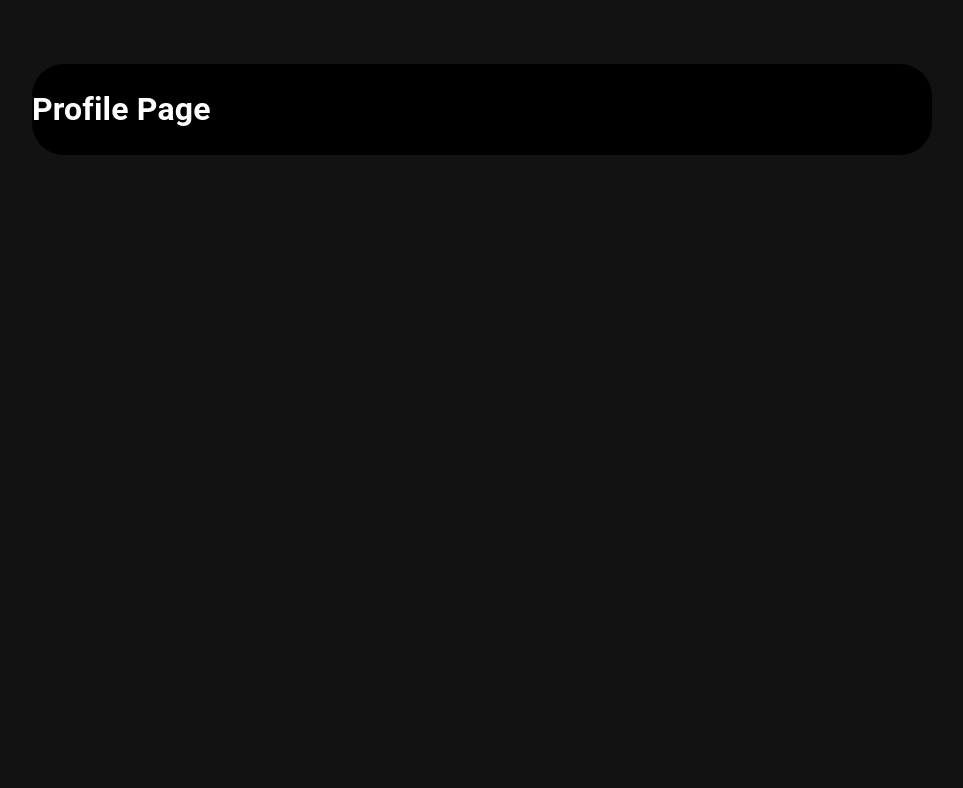
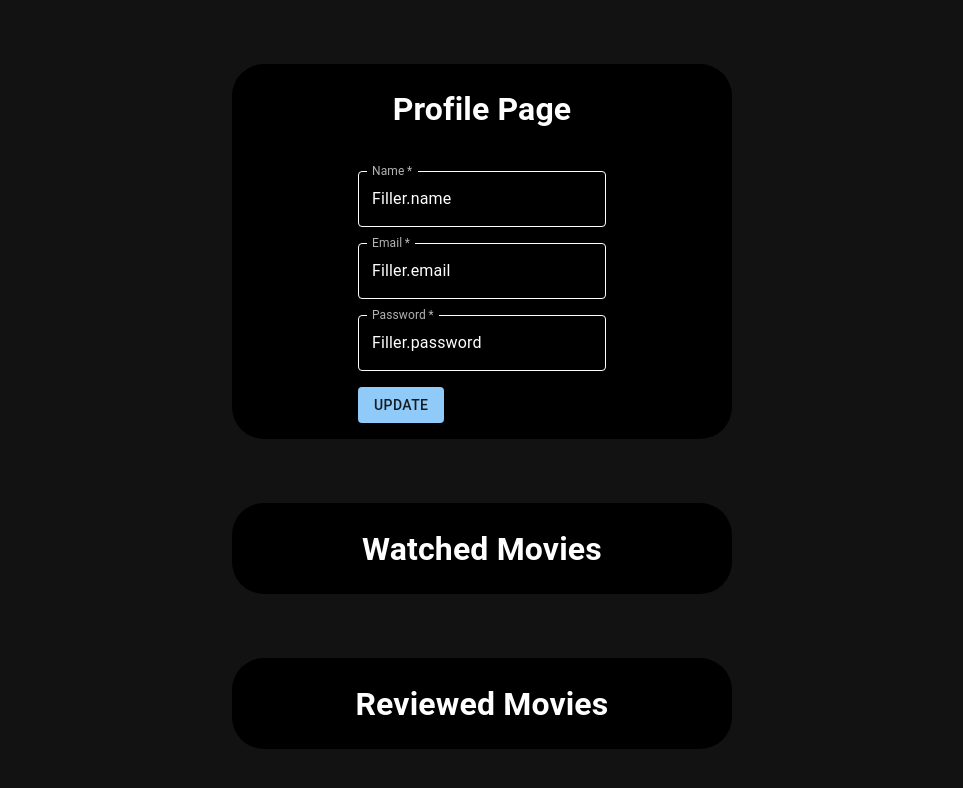
Before and after one commit to CS179K-Summer23/cs179-project-moviecritics, a Next.js app in the folder FrontEnd/: page /profile in a window 1280 px wide. Shown: the top 788 px of the page, without its empty margins (158-1121 px from the left). Built offline with nearby package versions, Linux system fonts and the light colour scheme.

Commit message:
Started profile

```diff
--- a/FrontEnd/pages/main.js
+++ b/FrontEnd/pages/main.js
@@ -21,7 +21,6 @@ import AccountCreation from "./accountCreation";
 import UserSurveyApp from "./UserSurvey";
 import MovieshowerFromInterests from "./interestsFromSurvey";
 import CloseIcon from '@mui/icons-material/Close';
-import LaunchPage from "./launchpage";
 import MovieRatings from "./MovieRating";
 import PaginationApp from "./Pagination";
 import ProfilePage from "./profile";
--- a/FrontEnd/pages/profile.js
+++ b/FrontEnd/pages/profile.js
@@ -1,34 +1,111 @@
 import * as React from "react";
-import { ThemeProvider, createTheme, styled } from "@mui/material/styles";
-import CssBaseline from "@mui/material/CssBaseline";
-import { Box } from "@mui/material";
+import axios from "axios";
+import { useState } from "react";
+import { Button, Box, TextField } from "@mui/material";
+import { createTheme, ThemeProvider } from '@mui/material/styles';
+import CssBaseline from '@mui/material/CssBaseline';
+import styled from "styled-components";
+
+const StyledInput = styled(TextField)`
+  width: 100%;
+  & .MuiOutlinedInput-notchedOutline {
+    border-color: white;
+  }
+  & .MuiOutlinedInput-root.Mui-focused .MuiOutlinedInput-notchedOutline {
+    border-color: blue;
+  }
+`;
 
 
-const lightTheme = createTheme({
+const darkTheme = createTheme({
   palette: {
     mode: "dark",
   },
 });
 
 export default function ProfilePage() {
+
+  const [formdata, setformdata] = useState({
+    Name: "Filler.name",
+    Email: "Filler.email",
+    Password: "Filler.password"
+
+  });
+
+  const handleChange = (event) => {
+    setFormData({
+      ...formData,
+      [event.target.id]: event.target.value,
+    });
+  };
+
+  const UpdateAccount = async (event) => {
+    event.preventDefault();
+
+  };
+
   return (
     <>
-      <ThemeProvider theme={lightTheme}>
+      <ThemeProvider theme={darkTheme}>
         <CssBaseline />
         <Box
+          alignItems={"center"}
           sx={{
             marginTop: 8,
             display: "flex",
             flexDirection: "column",
             backgroundColor: "black",
             align: "center",
-            width: "900px",
+            width: "500px",
             borderRadius: 8,
             marginLeft: "auto",
             marginRight: "auto",
           }}
         >
-          <h1>Profile Page</h1>
+          <h1 align='center'>Profile Page</h1>
+          <form onSubmit={UpdateAccount}>
+          <p></p>
+          <StyledInput label="Name" name="name" marginLeft="500px" onChange={handleChange} required value={formdata.Name} variant="outlined" />
+          <p></p>
+          <StyledInput label="Email" name="email" onChange={handleChange} required value={formdata.Email} variant="outlined" />
+          <p></p>
+          <StyledInput label="Password" name="Password" onChange={handleChange} required value={formdata.Password} variant="outlined" />
+          <p></p>
+          <Button variant="contained" type="submit" >Update</Button>
+          <p></p>
+        </form>
+        </Box>
+        <Box
+          alignItems={"center"}
+          sx={{
+            marginTop: 8,
+            display: "flex",
+            flexDirection: "column",
+            backgroundColor: "black",
+            align: "center",
+            width: "500px",
+            borderRadius: 8,
+            marginLeft: "auto",
+            marginRight: "auto",
+          }}
+        >
+          <h1 align='center'>Watched Movies</h1>
+        </Box>
+        <Box
+          alignItems={"center"}
+          sx={{
+            marginTop: 8,
+            display: "flex",
+            flexDirection: "column",
+            backgroundColor: "black",
+            align: "center",
+            width: "500px",
+            borderRadius: 8,
+            marginLeft: "auto",
+            marginRight: "auto",
+          }}
+        >
+          <h1 align='center'>Reviewed Movies</h1>
         </Box>
       </ThemeProvider>
     </>
```
